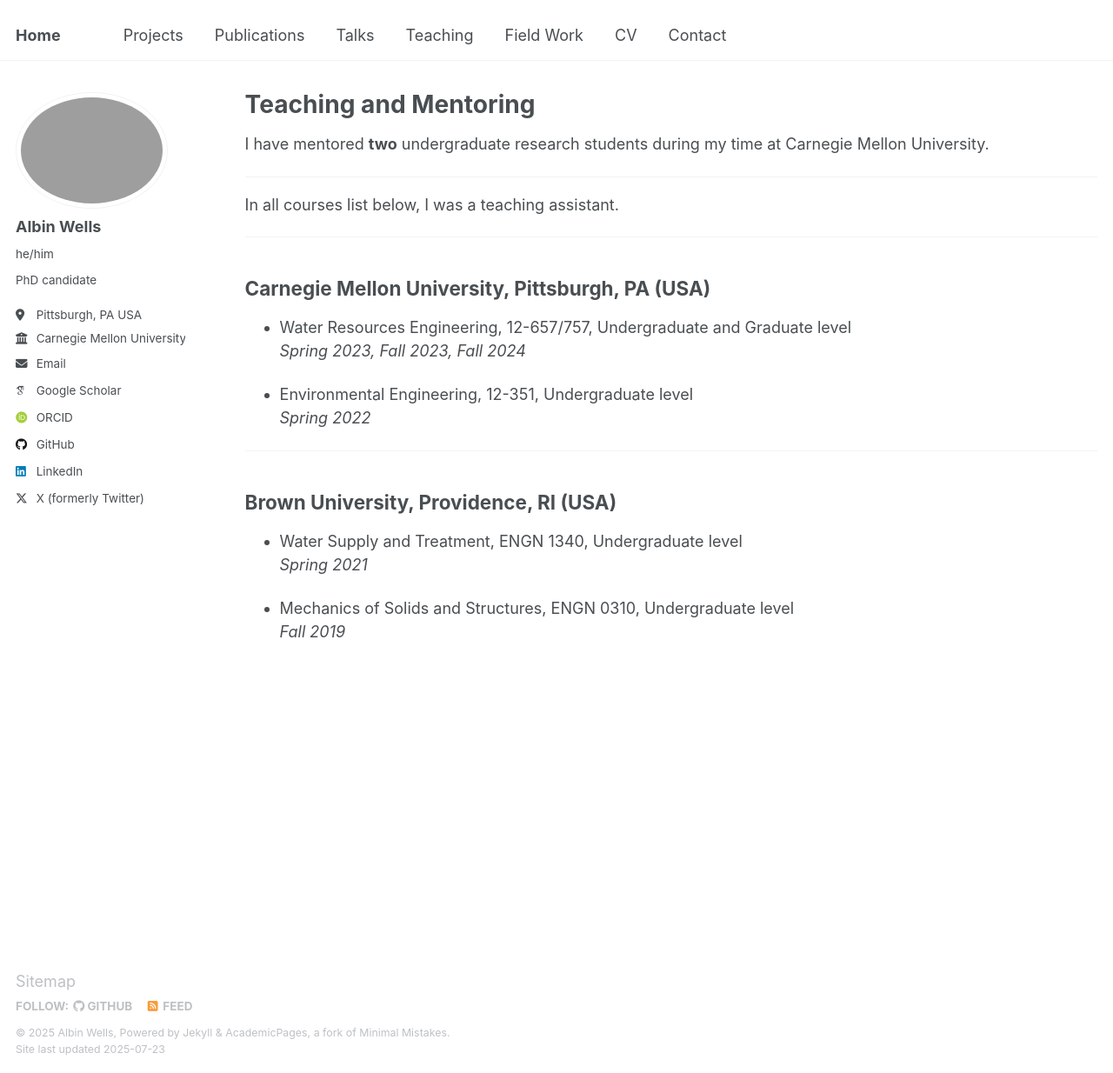
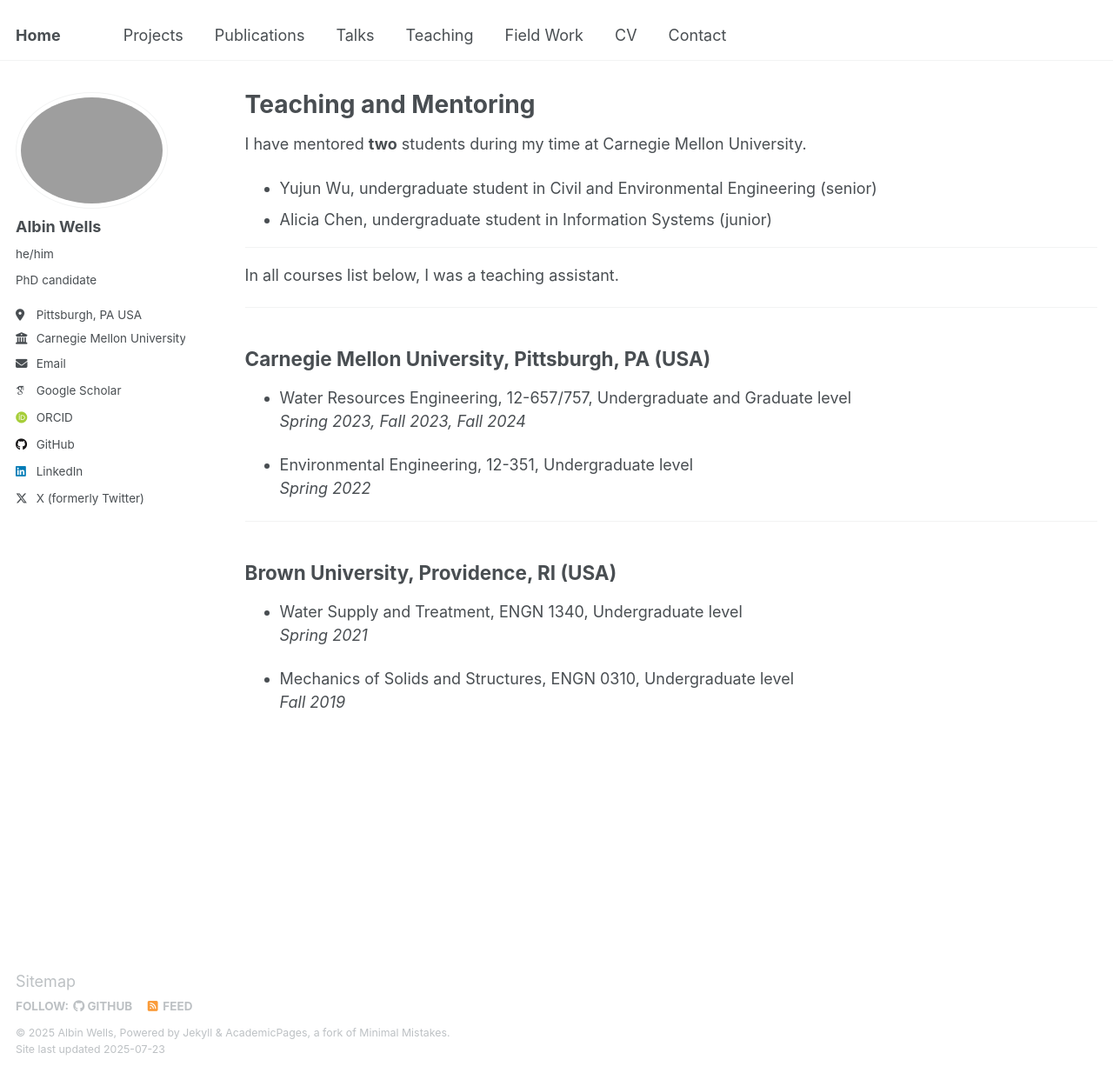
Before and after one commit to albinwwells/albinwwells.github.io, a Jekyll site: the page built from _pages/teaching.md, in a window 1280 px wide and 1234 px high. Shown: the whole window at 87% size. Built offline with Jekyll 4.4.1, drawn with Linux system fonts in a browser that asks for light colours; some web fonts are replaced.

Commit message:
Update teaching.md

```diff
--- a/_pages/teaching.md
+++ b/_pages/teaching.md
@@ -7,7 +7,9 @@ redirect_from:
   - /teaching.html
 ---
 
-I have mentored **two** undergraduate research students during my time at Carnegie Mellon University.
+I have mentored **two** students during my time at Carnegie Mellon University.
+- Yujun Wu, undergraduate student in Civil and Environmental Engineering (senior)
+- Alicia Chen, undergraduate student in Information Systems (junior)
 
 ---
 
```
